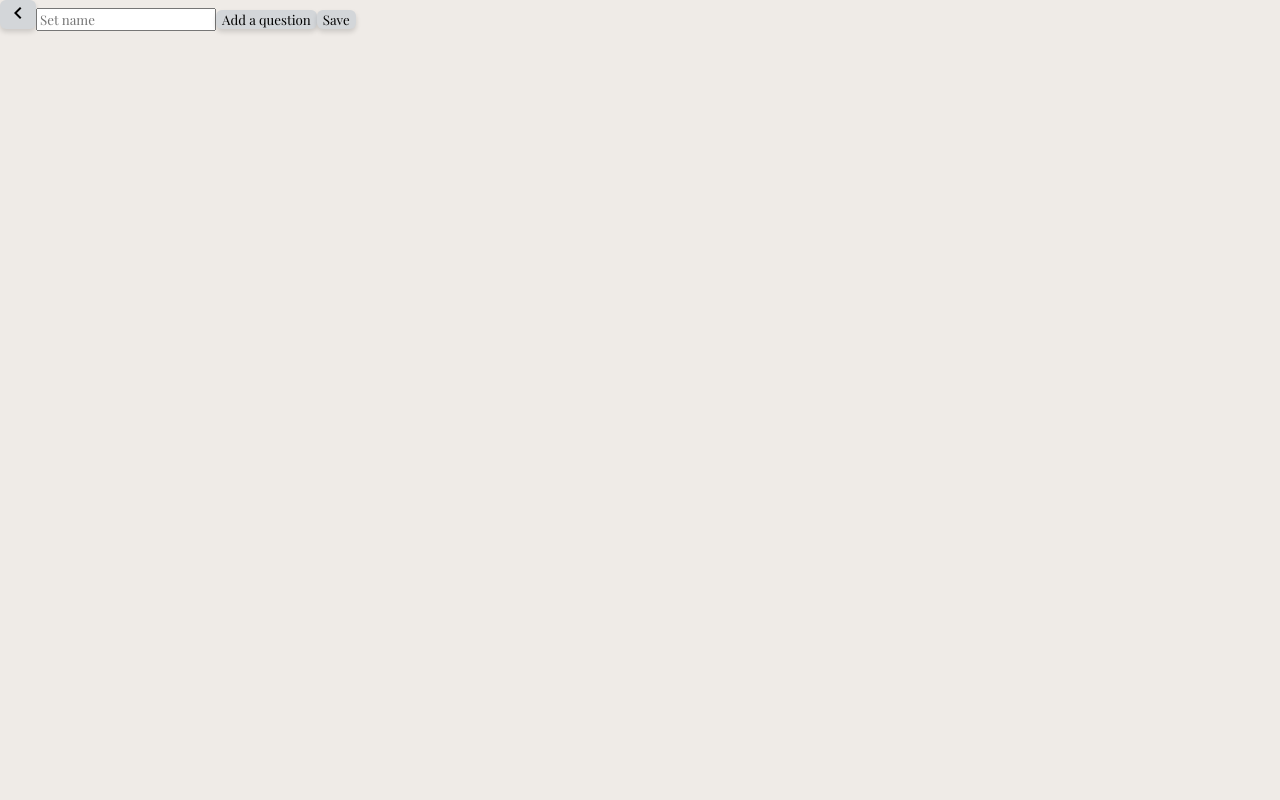
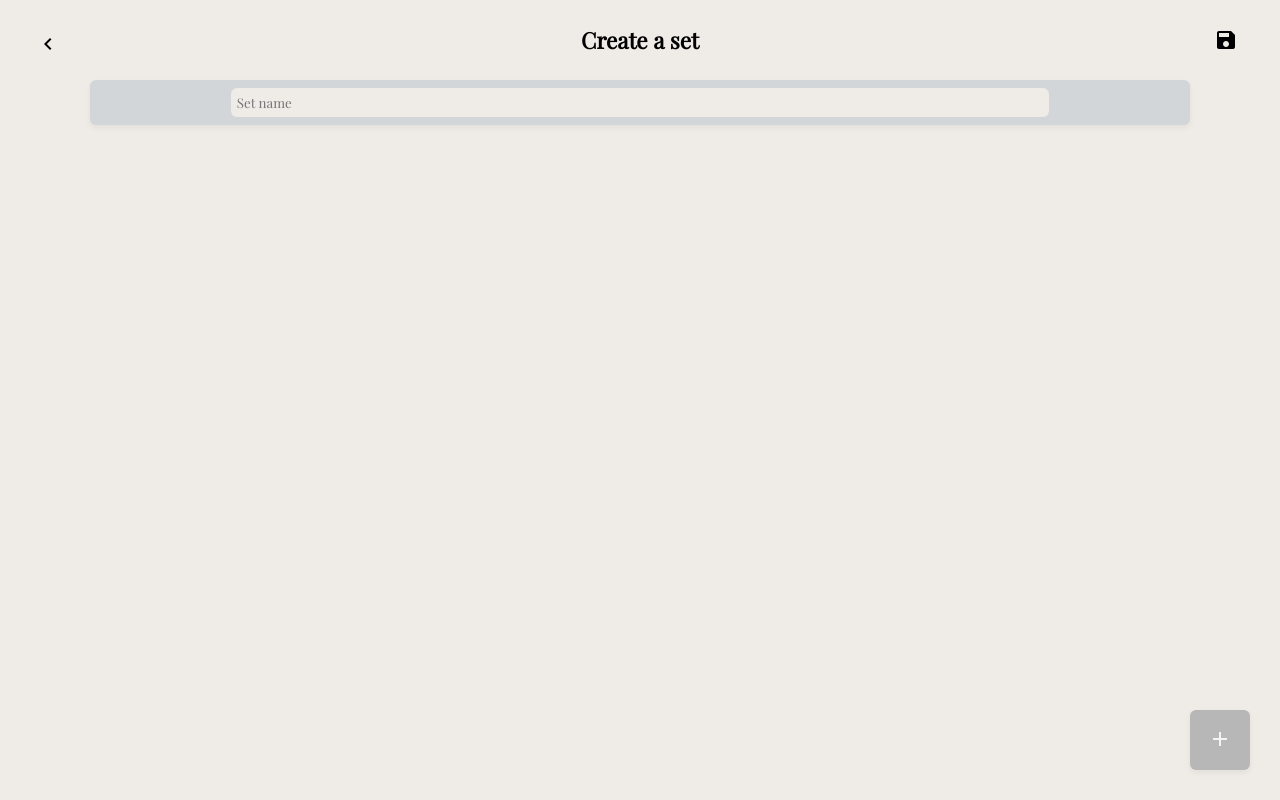
Before and after one commit to ErikBaksay/FlashCards, an Angular app: page /set-creator in a window 1280 px wide. Built offline with nearby package versions, Linux system fonts and the light colour scheme.

Commit message:
Set Creator Improved, Removing Sets Added

```diff
--- a/src/app/components/current/current.component.html
+++ b/src/app/components/current/current.component.html
@@ -8,8 +8,9 @@
         <div id="front" class="card" *ngIf="!isCompleted">
             <p>{{current_set.questions[current_question][0]}}</p>
         </div>
-        <div id="back" class="card" *ngIf="!isCompleted">
-            <p>{{current_set.questions[current_question][1]}}</p>
+        <div id="back" class="card" *ngIf="!isCompleted" (click)="reveal()">
+            <p *ngIf="!isRevealed" class="tapToReveal">Tap to reveal</p>
+            <p *ngIf="isRevealed">{{current_set.questions[current_question][1]}}</p>
         </div>
         <div *ngIf="isCompleted">
             <h2>Completed</h2>
--- a/src/app/components/current/current.component.sass
+++ b/src/app/components/current/current.component.sass
@@ -47,11 +47,14 @@
             justify-content: center
             align-items: center
             p
-                font-size: 1.4em
+                font-size: 1.2em
         .card#front
             border: 1px solid #D3D6D9
         .card#back
             background-color: #D3D6D9
+            .tapToReveal
+                font-size: 0.9em
+                color: #858585
     #wrong
         position: absolute
         height: 60px
--- a/src/app/components/library/library.component.sass
+++ b/src/app/components/library/library.component.sass
@@ -12,7 +12,7 @@
         text-align: center
         font-weight: 700
 
-        animation: 0.6s cubic-bezier(0,1.05,.61,1) fadeIn
+        animation: 4s cubic-bezier(0,1.05,.61,1) fadeIn
     #removeToggle
         position: absolute
         top: 1.5vh
@@ -23,10 +23,9 @@
         width: 6vh
         display: flex
         align-items: center
-        mat-icon
         font-size: 3em
 
-        animation: 0.8s cubic-bezier(0,1.05,.61,1) fadeIn
+        animation: 4s cubic-bezier(0,1.05,.61,1) fadeIn
     .sets
         display: grid
         grid-auto-flow: row
@@ -56,11 +55,13 @@
         width: 60px
         height: 60px
         box-shadow: 0 3px 6px 0 rgb(0 0 0 / 5%)
-        position: absolute
+        position: fixed
         right: 30px
         bottom: 30px
+        background-color: #b7b7b7
+        color: #f5f5f5
 
-        animation: 0.6s cubic-bezier(0,1.05,.61,1) fadeIn
+        animation: 4s cubic-bezier(0,1.05,.61,1) fadeIn
 
 @media only screen and (min-width: 768px)
     .container
--- a/src/app/components/library/library.component.ts
+++ b/src/app/components/library/library.component.ts
@@ -39,12 +39,14 @@ export class LibraryComponent implements OnInit {
     }
   }
   removeSet(id:number){
-    for (let i = 0; i < this.set_data.length; i++){
-      if (this.set_data[i].id == id){
-        this.set_data.splice(i,1)
-      }
+    console.log(id)
+    let i = 0
+    while(this.set_data[i].id != id){
+      i++
     }
+    console.log(this.set_data[i]);
+    this.set_data.splice(i,1)
+    console.log(this.set_data);
     localStorage.setItem('storedSets',JSON.stringify(this.set_data))
   }
-
 }
--- a/src/app/components/set-creator/set-creator.component.html
+++ b/src/app/components/set-creator/set-creator.component.html
@@ -1,10 +1,33 @@
-<button id="return" routerLink="/library"><span><mat-icon>chevron_left</mat-icon></span></button>
-<input type="text" placeholder="Set name" id="setName">
-<div class="question" *ngFor="let question of questions,let i = index">
-    <h1>Question {{i+1}}</h1>
-    <input type="text" placeholder="Question" id="question{{i}}" value="{{question[0]}}">
-    <input type="text" placeholder="Answer" id="answer{{i}}" value="{{question[1]}}">
-    <button (click)="removeQuestion(question)">Remove question</button>
+<div class="container">
+    <h3 id="title">Create a set</h3>
+    <button id="return" routerLink="/library">
+        <span><mat-icon>chevron_left</mat-icon></span>
+    </button>
+    <div id="questions">
+        <div id="setNameDiv">
+            <input type="text" placeholder="Set name" id="setName">
+        </div>
+        <div class="question" *ngFor="let question of questions,let i = index">
+            <div class="noncollapsible" (click)="collapsibleClicked(i)">
+                <h3>{{i+1}}. Question</h3>
+                <span>
+                    <mat-icon id="q{{i}}DropDownIcon">arrow_drop_down</mat-icon>
+                </span>
+            </div>
+            <div id="q{{i}}Collapsible" class="collapsible">
+                <input type="text" placeholder="Question" id="question{{i}}" value="{{question[0]}}">
+                <input type="text" placeholder="Answer" id="answer{{i}}" value="{{question[1]}}">
+                <button (click)="removeQuestion(question)">Remove</button>
+            </div>
+        </div>
+    </div>
+    <button id="addQuestion" (click)="addQuestion()"><mat-icon>add</mat-icon></button>
+    <span id="save" (click)="saveSet()"><mat-icon>save</mat-icon></span>
 </div>
-<button (click)="addQuestion()">Add a question</button>
-<button (click)="saveSet()">Save</button>
+
+<div id="setCreatedPopUp" class="hidden">
+    <div id="popUp">
+        <p>Your set was created</p>
+        <button (click)="toggleSetCreatedPopUp()">Go back</button>
+    </div>
+</div>
--- a/src/app/components/set-creator/set-creator.component.sass
+++ b/src/app/components/set-creator/set-creator.component.sass
@@ -0,0 +1,157 @@
+.container
+    height: 100%
+    width: 100%
+    display: grid
+    grid-auto-flow: row
+    grid-template-rows: 10vh 1fr
+    h3
+        font-size: 1.4em
+        font-weight: 400
+    #title
+        align-self: center
+        text-align: center
+        font-weight: 700
+
+        animation: 4s cubic-bezier(0,1.05,.61,1) fadeIn
+    #return
+        position: absolute
+        top: 1.5vh
+        left: 30px
+        background-color: rgba(0, 0, 0, 0)
+        box-shadow: 0 0 0 0 rgba(0, 0, 0, 0)
+        height: 6vh
+        width: 6vh
+        display: flex
+        align-items: center
+        font-size: 3em
+
+        animation: 4s cubic-bezier(0,1.05,.61,1) fadeIn
+    #save
+        position: absolute
+        top: 2vh
+        right: 30px
+        background-color: rgba(0, 0, 0, 0)
+        box-shadow: 0 0 0 0 rgba(0, 0, 0, 0)
+        height: 6vh
+        width: 6vh
+        display: flex
+        flex-direction: row
+        align-items: center
+        justify-content: center
+        font-size: 3em
+
+        animation: 4s cubic-bezier(0,1.05,.61,1) fadeIn
+    #addQuestion
+        width: 60px
+        height: 60px
+        box-shadow: 0 3px 6px 0 rgb(0 0 0 / 5%)
+        position: fixed
+        right: 30px
+        bottom: 30px
+        background-color: #b7b7b7
+        color: #f5f5f5
+
+        animation: 4s cubic-bezier(0,1.05,.61,1) fadeIn
+    #questions
+        display: flex
+        flex-direction: column
+        grid-auto-flow: row
+        justify-items: center
+        gap: 30px
+        align-items: center
+        padding-bottom: 3vh
+        input
+            border-radius: 6px
+            background-color: #EFEBE7
+            border: none
+            padding: 6px
+            width: 90%
+        #setNameDiv
+            height: fit-content
+            width: 70%
+            display: flex
+            flex-direction: column
+            padding: 1vh 8vw
+            align-items: center
+            background-color: #D3D6D9
+            box-shadow: 0 3px 6px 0 rgb(0 0 0 / 5%)
+            border-radius: 6px
+
+            animation: 1.2s cubic-bezier(0,1.05,.61,1) fadeInUp
+        .question
+            height: fit-content
+            width: 70%
+            display: flex
+            flex-direction: column
+            padding: 1vh 8vw
+            display: flex
+            justify-content: space-between
+            align-items: center
+            background-color: #D3D6D9
+            box-shadow: 0 3px 6px 0 rgb(0 0 0 / 5%)
+            border-radius: 6px
+            align-items: flex-start
+
+            animation: 1.2s cubic-bezier(0,1.05,.61,1) fadeInUp
+            h3
+                margin: 0
+            button
+                padding: 8px 14px
+                background-color: #C5C9CC
+                margin-top: 4px
+            .noncollapsible
+                width: 100%
+                display: flex
+                flex-direction: row
+                justify-content: space-between
+                span
+                    position: relative
+                    top: 15%
+            .collapsible
+                display: none
+            .collapsible.active
+                margin-top: 1vh
+                height: 0
+                width: 100%
+                display: flex
+                flex-direction: column
+                align-self: center
+                align-items: center
+                gap: 6px
+                overflow: hidden
+                input
+                    width: 90%
+            .collapsible.appear
+                animation: appear 0.2s forwards
+            .collapsible.disappear
+                animation: disappear 0.2s ease-out
+#setCreatedPopUp
+    height: 100%
+    width: 100%
+    top: 0
+    left: 0
+    display: flex
+    position: absolute
+    align-items: center
+    justify-content: center
+    background-color: rgba(0,0,0,0.1)
+    backdrop-filter: blur(1px)
+    #popUp
+        height: fit-content
+        text-align: center
+        background-color: #EFEBE7
+        border-radius: 6px
+        padding: 16px
+#setCreatedPopUp.hidden
+    display: none
+
+@keyframes appear
+    0%
+        height: 0
+    100%
+        height: 115px
+@keyframes disappear
+    0%
+        height: 115px
+    100%
+        height: 0
--- a/src/app/components/set-creator/set-creator.component.ts
+++ b/src/app/components/set-creator/set-creator.component.ts
@@ -1,5 +1,7 @@
+import { Router } from '@angular/router';
 import { set_data } from './../../sets-data';
 import { Component, OnInit } from '@angular/core';
+import { delay } from 'rxjs';
 
 @Component({
   selector: 'app-set-creator',
@@ -13,7 +15,7 @@ export class SetCreatorComponent implements OnInit {
   usedIDs : number[] = []
   set_data = set_data
 
-  constructor() { }
+  constructor(private router : Router) { }
 
   ngOnInit(): void {
 
@@ -41,17 +43,20 @@ export class SetCreatorComponent implements OnInit {
           (<HTMLInputElement>document.getElementById('question'+i+'')).value,
           (<HTMLInputElement>document.getElementById('answer'+i+'')).value
         ]
-
     }
 
-    for (let i = 1; i < this.set_data.length; i++){
-      this.usedIDs.push(this.set_data[i].id)
+    for (let i = 0; i < this.set_data.length; i++){
+      if (!(this.usedIDs).includes(this.set_data[i].id)){
+        this.usedIDs.push(this.set_data[i].id)
+      }
     }
     let setID = 0
+    console.log(this.usedIDs);
+
     while (this.usedIDs.includes(setID)){
       setID++
     }
-
+    this.usedIDs.push(setID)
     this.set_data.push({
       id : setID,
       name : this.setNameValue,
@@ -60,7 +65,35 @@ export class SetCreatorComponent implements OnInit {
 
     localStorage.setItem('storedSets',JSON.stringify(this.set_data))
     this.set_data = set_data
+    this.toggleSetCreatedPopUp()
+  }
 
+  collapsibleClicked(i:number){
+    let collapsible = document.getElementById('q'+i+'Collapsible')!
+    let dropDownIcon = document.getElementById('q'+i+'DropDownIcon')!
+    if (collapsible.classList.contains('active')){
+      collapsible.classList.remove('appear')
+      dropDownIcon.innerHTML = 'arrow_drop_down'
+      collapsible.classList.add('disappear')
+      setTimeout(() => {collapsible.classList.remove('active')},200)
+    }
+    else{
+      collapsible.classList.remove('disappear')
+      collapsible.classList.add('active')
+      dropDownIcon.innerHTML = 'arrow_drop_up'
+      collapsible.classList.add('appear')
+    }
+  }
+
+  toggleSetCreatedPopUp(){
+    let popUp = document.getElementById('setCreatedPopUp')
+    if(popUp!.classList.contains('hidden')){
+      popUp!.classList.remove('hidden')
+    }
+    else{
+      popUp!.classList.add('hidden')
+      this.router.navigate(['library'])
+    }
   }
 
 }
```
Also changed, not shown: src/app/components/current/current.component.ts (+8 -0 lines).
